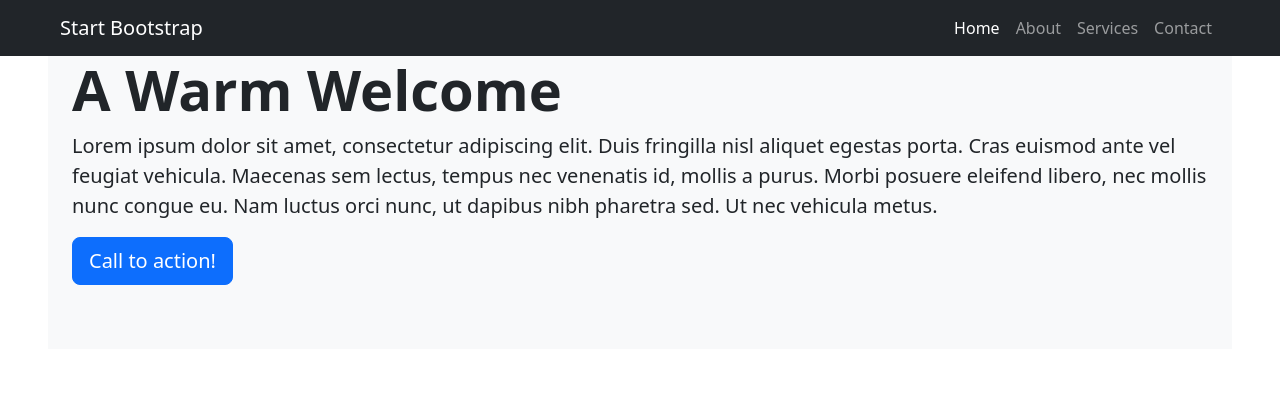
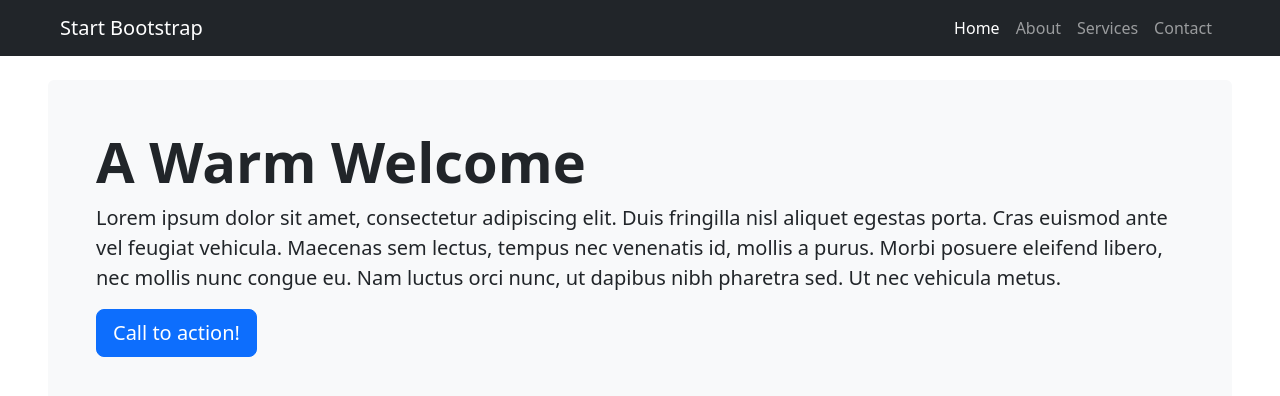
Before and after one commit to 4GeeksAcademy/Landing-Page-React-MPMiguel, a React app: page / in a window 1280 px wide. Shown: the top 396 px of the page. Built offline with nearby package versions, Linux system fonts and the light colour scheme.

Commit message:
modificaciones

```diff
--- a/src/js/component/Jumbotron.jsx
+++ b/src/js/component/Jumbotron.jsx
@@ -2,7 +2,7 @@ import React from "react";
 
 export default function Jumbotron() {
     return (
-        <div className="jumbotron ms-5 me-5 ps-4 pe-4 pb-5 bg-light">
+        <div className="jumbotron mt-4 mx-5 px-5 py-5 rounded bg-light">
             <h1 className="display-4 fw-bold">A Warm Welcome</h1>
             <p className="lead">Lorem ipsum dolor sit amet, consectetur adipiscing elit. Duis fringilla nisl aliquet egestas porta. Cras euismod ante vel feugiat vehicula. Maecenas sem lectus, tempus nec venenatis id, mollis a purus. Morbi posuere eleifend libero, nec mollis nunc congue eu. Nam luctus orci nunc, ut dapibus nibh pharetra sed. Ut nec vehicula metus.</p>
             <p className="lead">
```
